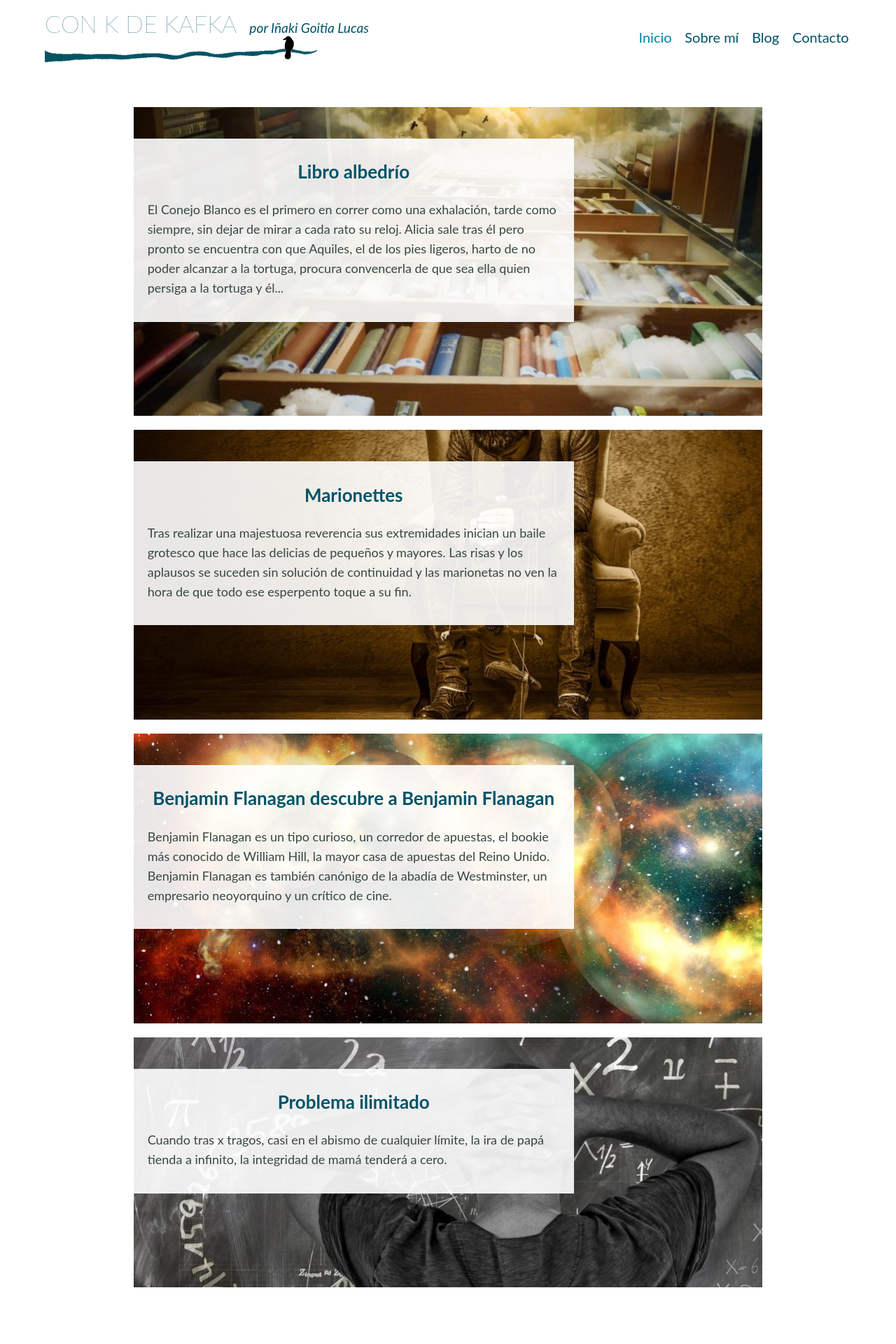
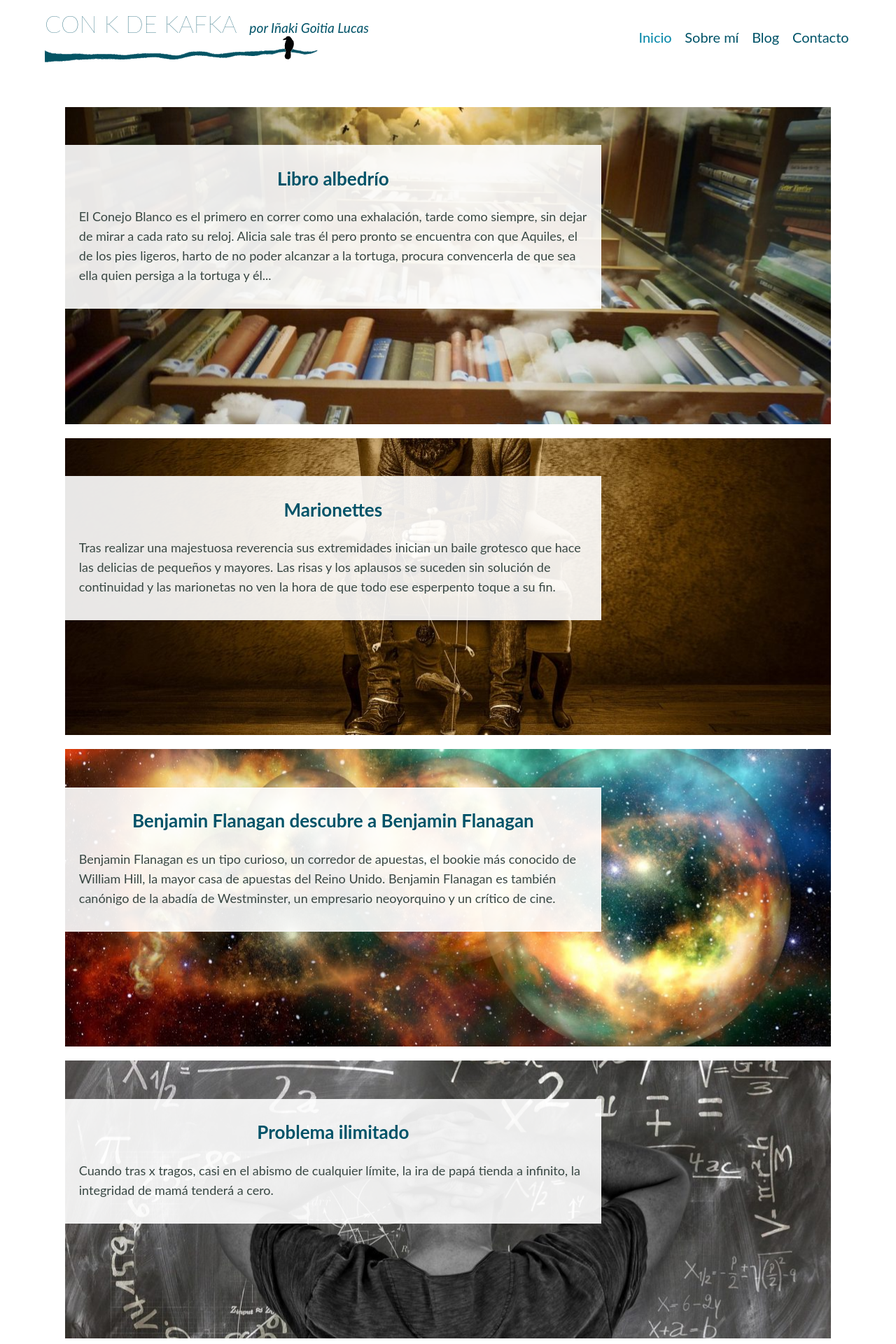
Before and after one commit to ezubiria/conkdekafka, a Jekyll site: the page built from index.md, in a window 1280 px wide. Shown: the top 1920 px of the page at 70% size. Built offline with Jekyll 4.4.1, drawn with Linux system fonts in a browser that asks for light colours.

Commit message:
Update _theme.scss

```diff
--- a/_sass/_theme.scss
+++ b/_sass/_theme.scss
@@ -139,7 +139,7 @@ body {
 
 .content {
   @include breakpoint(break-1) {
-    width: 78%;
+    width: 95%;
   }
 }
 
```
